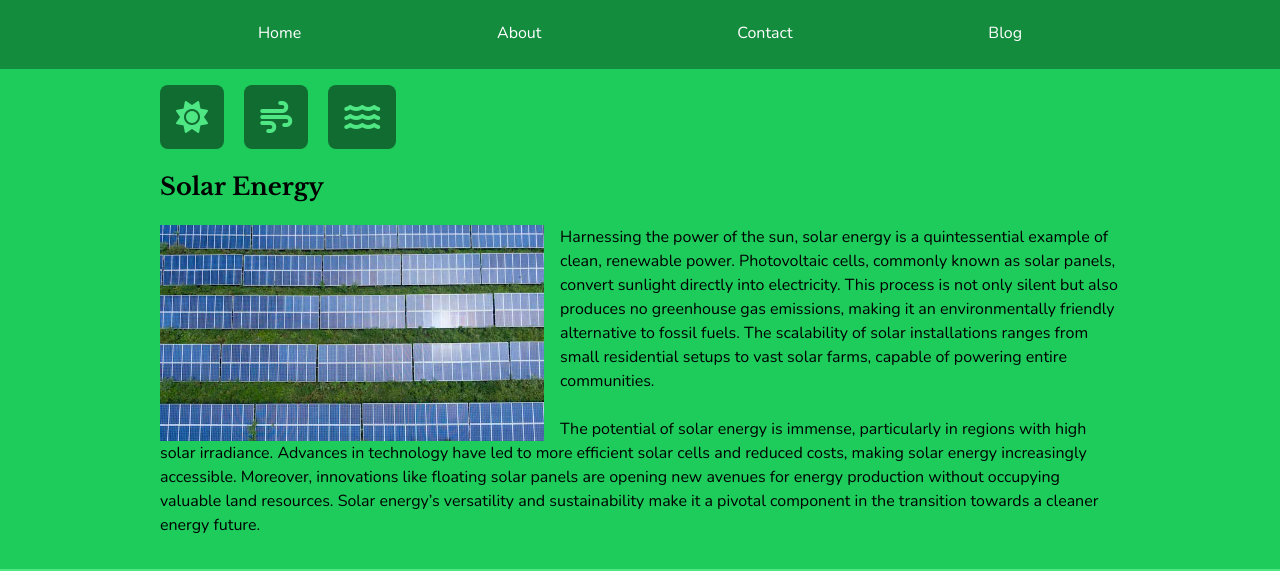
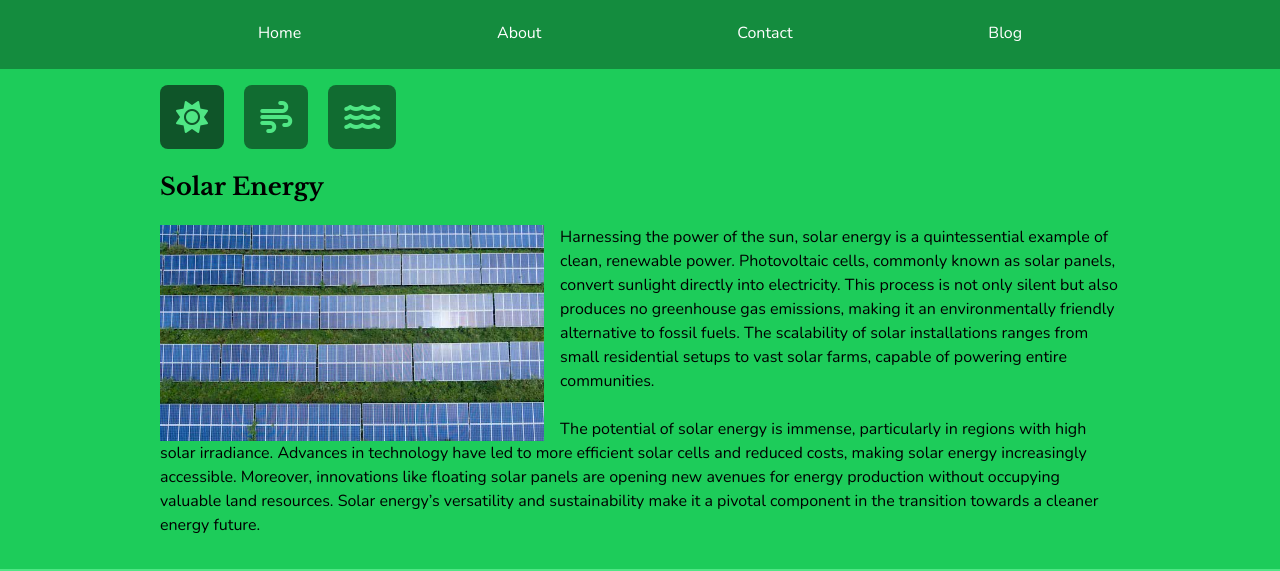
Before and after one commit to akshxat/green-energy, a plain HTML site: page index.html in a window 1280 px wide. Shown: the part 137-708 px from the top of the page. Drawn offline with nearby package versions, Linux system fonts and the light colour scheme.

Commit message:
Update styles.css

```diff
--- a/css/styles.css
+++ b/css/styles.css
@@ -102,7 +102,7 @@ button:active {
 }
 
 #active-button {
-    background-color: ##0f5529;
+    background-color: #0f5529;
 }
 
 .social i {
```
